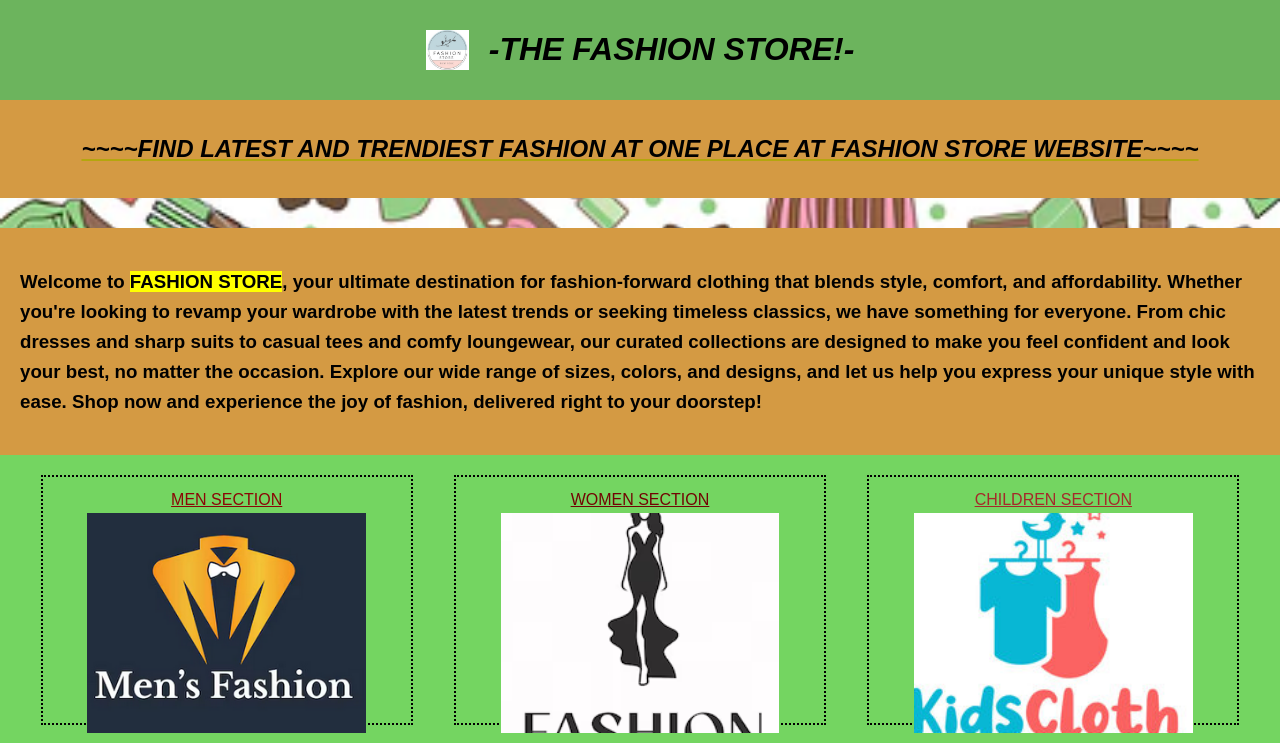
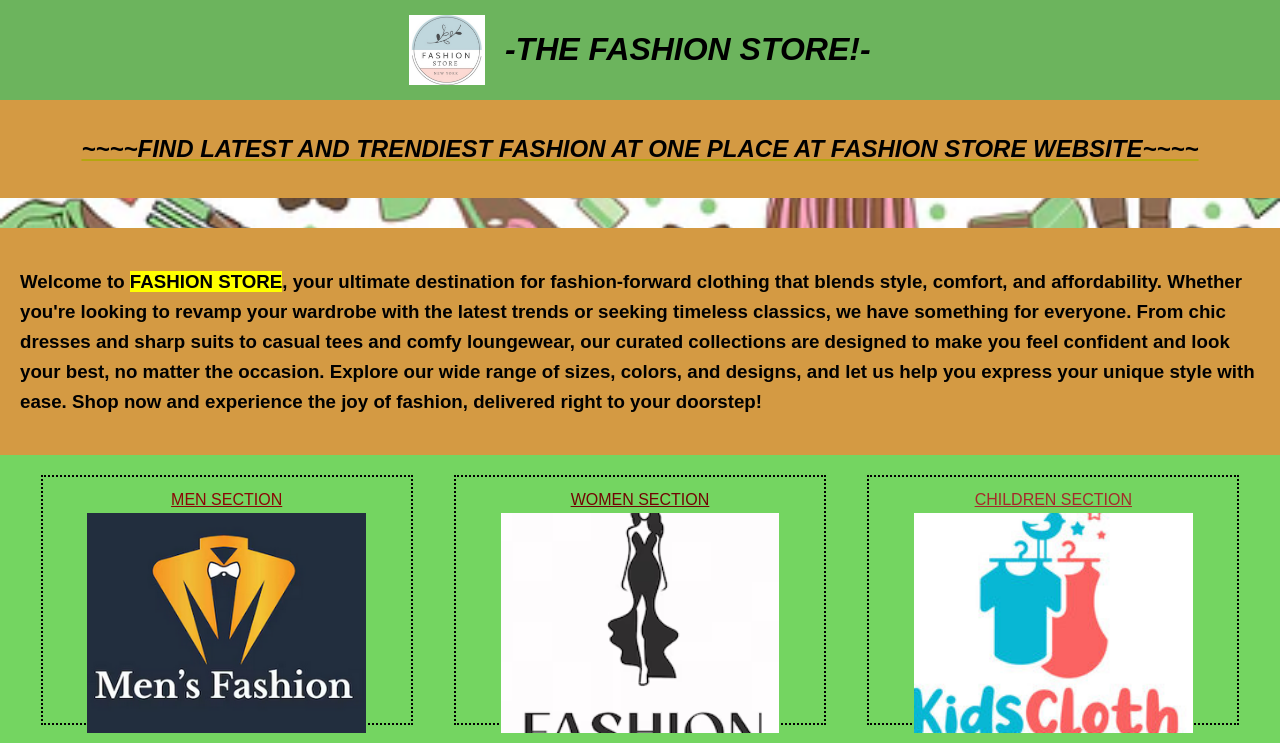
Before and after one commit to fashion-store-website/fashion-website, a plain HTML site: page index.html in a window 1280 px wide. Shown: the top 743 px of the page. Drawn offline with Linux system fonts and the light colour scheme.

Commit message:
Update index.html

```diff
--- a/index.html
+++ b/index.html
@@ -72,7 +72,7 @@
 
 <body>
     <header class="sec1">
-        <img src="./LOGOFS.png" style="height: 40px;" alt="Fashion Store Logo">
+        <img src="./LOGOFS.png" style="height: 70px;" alt="Fashion Store Logo">
         <h1><i>-THE FASHION STORE!-</i></h1>
     </header>
 
```
